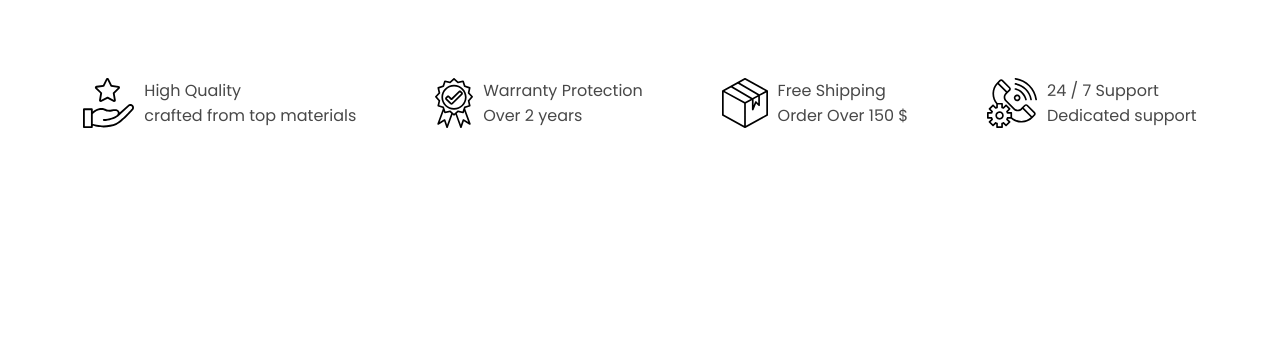
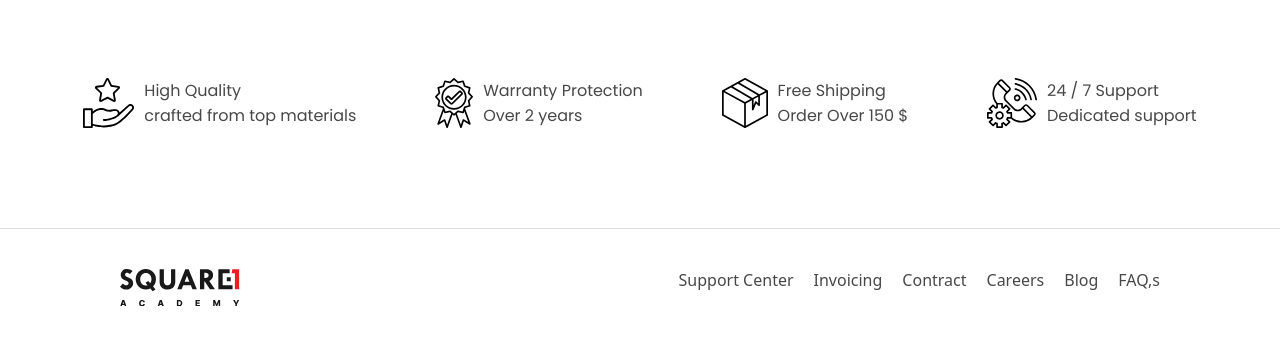
Before and after one commit to sebasrpg1232/firstproyect_sq1, a plain HTML site: page index.html in a window 1280 px wide. Shown: the part 3039-3385 px from the top of the page. Before the commit the page ends 3267 px from the top, so only its background shows below. Drawn offline with Linux system fonts and the light colour scheme.

Commit message:
[ADD] footer

```diff
--- a/index.html
+++ b/index.html
@@ -15,7 +15,7 @@
       <hgroup id="general_nav_container">
         <div id="logo_container">
           <a class="general_nav_items" href="/"
-            ><img src="../assets/logo.svg" alt="Logo" style="width: 100%"
+            ><img src="/assets/logo.svg" alt="Logo" style="width: 100%"
           /></a>
         </div>
         <div id="general_links_container">
@@ -241,6 +241,17 @@
           </div>
         </div>
       </section>
+      <footer>
+        <img src="/assets/logo.svg" alt="logo" />
+        <nav id="footer_nav">
+          <a href="/support">Support Center</a>
+          <a href="/invoicing">Invoicing</a>
+          <a href="/contract">Contract</a>
+          <a href="/careers">Careers</a>
+          <a href="/blog">Blog</a>
+          <a href="/faqs">FAQ,s</a>
+        </nav>
+      </footer>
     </main>
   </body>
   <script>
--- a/styles/index.css
+++ b/styles/index.css
@@ -420,7 +420,27 @@ li {
     font-weight: 100;
 }
 
+footer {
+    display: flex;
+    flex-flow: row;
+    justify-content: space-between;
+    border: none;
+    border-top: 1px solid #DEDFE1;
+    padding: 40px 120px;
+}
 
+#footer_nav {
+    display: flex;
+    justify-content: end;
+    gap: 20px;
+}
+
+#footer_nav>a {
+    font-size: 16px;
+    text-decoration: none;
+    color: #484848;
+    transition: color 0.3s ease;
+}
 
 @media (min-width: 640px) {}
 
```
